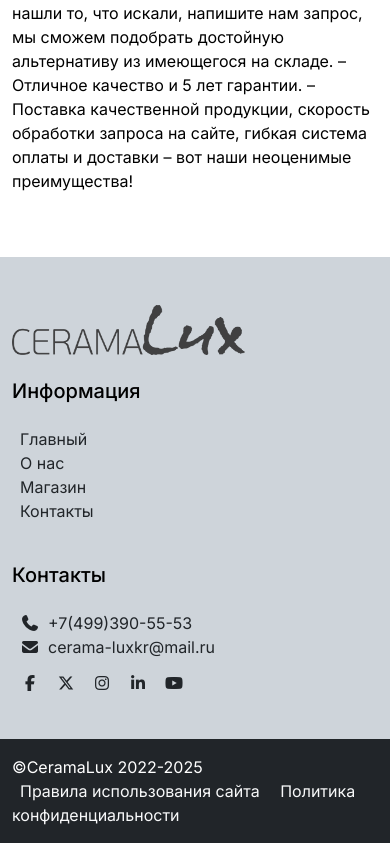
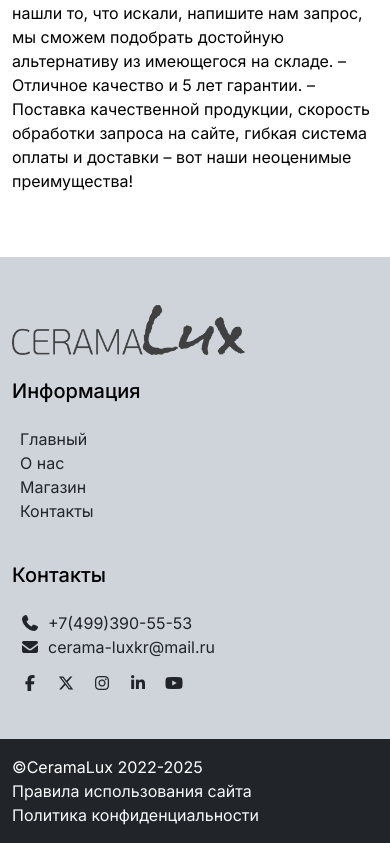
Before and after one commit to serge-h/ceramalux, a plain HTML site: page index.html in a window 390 px wide. Shown: the part 6102-6945 px from the top of the page. Drawn offline with Linux system fonts and the light colour scheme.

Commit message:
product size mobile

```diff
--- a/css/style.scss
+++ b/css/style.scss
@@ -161,6 +161,10 @@ body {
         opacity: 0.5;
       }
     }
+    @media only screen and (max-width: 767px) {
+      top: unset;
+      bottom: -40px;
+    }
   }
 }
 
--- a/index.html
+++ b/index.html
@@ -446,13 +446,13 @@
                 <div class="col-md-6">
                     <p class="text-white mb-0">&copy;CeramaLux 2022-2025</p>
                 </div>
-                <div class="col-md-6">
+                <div class="col-md-6 d-flex flex-wrap">
                     <a href="#"
-                       class="px-2 link-light link-offset-2 text-decoration-none link-opacity-50-hover">
+                       class="link-light flex-grow-1 d-flex link-offset-2 text-decoration-none link-opacity-50-hover">
                         Правила использования сайта
                     </a>
                     <a href="#"
-                       class="px-2 link-light link-offset-2 text-decoration-none link-opacity-50-hover">
+                       class="link-light flex-grow-1 d-flex link-offset-2 text-decoration-none link-opacity-50-hover">
                         Политика конфиденциальности
                     </a>
                 </div>
```
Also changed, not shown: css/style.css, 2 other files.
